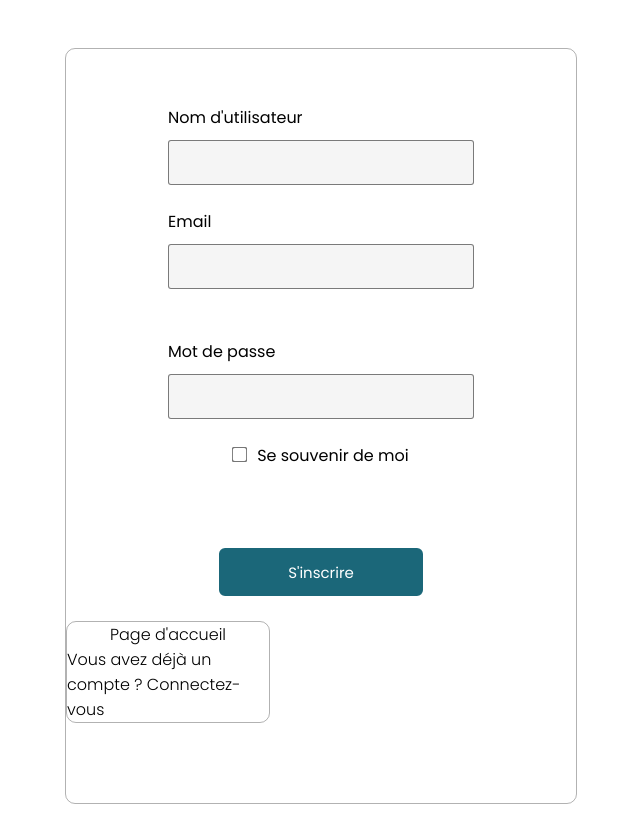
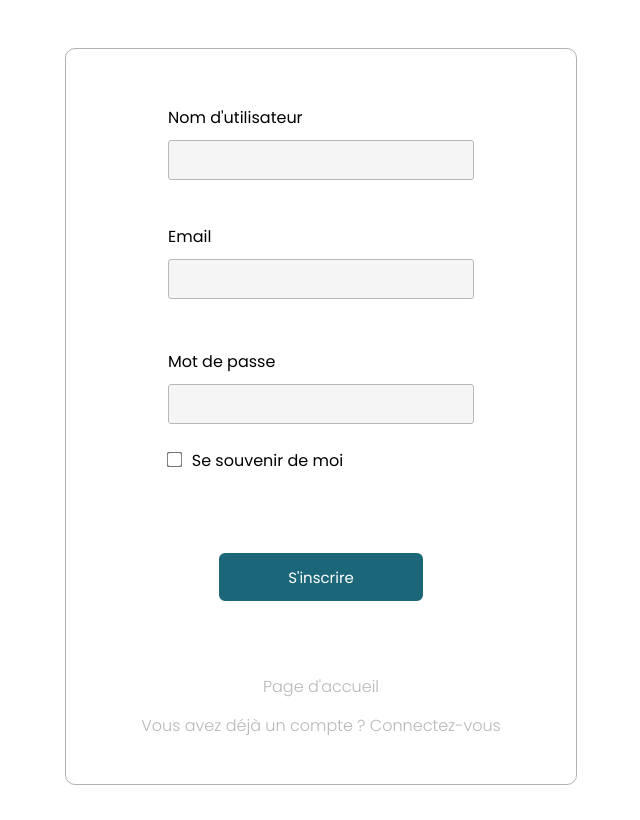
Before and after one commit to Luna-bf/Trouver-ma-traduction, a PHP site: page /front/signup.php in a window 1280 px wide. Shown: the whole page, without its empty margins (319-959 px from the left). After the commit the page ends 785 px from the top, so only its background shows below. Run offline with PHP 8.4, Linux system fonts and the light colour scheme.

Commit message:
Updated css (forms and general style)

```diff
--- a/css/form.css
+++ b/css/form.css
@@ -230,19 +230,13 @@ label {
 }
 
 #forgotten-password {
-    text-decoration: underline;
     font-weight: 400;
     margin: 7px 0 30px 0;
 }
 
 #remember {
     flex-direction: row;
-    margin: 0 auto;
     margin-top: 1.5em;
-}
-
-#remember:hover {
-    cursor: pointer;
 }
 
 #remember-input {
@@ -250,9 +244,9 @@ label {
 }
 
 .form-input {
-    border: 1px solid rgba(0, 0, 0, 0.5);
+    border: 1px solid #B8B8B8;
     border-radius: 3px;
-    height: 45px;
+    height: 40px;
     direction: left;
     text-indent: 10px;
     background-color: #F5F5F5;
@@ -272,6 +266,10 @@ input[type=checkbox]:hover {
 
 input[type="checkbox"]:checked {
     accent-color: #1B6779;
+}
+
+#username {
+    margin-bottom: 20px;
 }
 
 .submit-btn {
@@ -298,25 +296,12 @@ input[type="checkbox"]:checked {
     flex-direction: column;
     justify-content: center;
     align-items: center;
-    border: 1px solid rgba(0, 0, 0, 0.3);
-    border-radius: 10px;
-    width: 40%;
-    margin-bottom: 3em;
+    margin-top: 3em;
 }
 
-#account-p {
-    margin-top: 2em;
-}
-
-.other-btn {
-    font-weight: 400;
-    background-color: #fff;
-    color: #1B6779;
-    border: 2px solid #1B6779;
-    text-align: center;
-    padding: 0.7em 4em 0.7em 4em;
-    border-radius: 6px;
-    margin : 15px auto 25px auto; /*Raccourci pour : margin: 0 auto; , margin-top: 80px;*/
+.account-parent a {
+    margin-bottom: 14px;
+    color: #B8B8B8;
 }
 
 .incorrect {
--- a/css/style.css
+++ b/css/style.css
@@ -256,25 +256,22 @@ nav ul {
     text-decoration: none;
 }
 
-nav ul li a {
+a {
     text-decoration: none;
     color: #000000;
     padding: 0 5px;
     transition: none;
 }
 
-nav ul li a:hover {
-    list-style: none;
+a:hover {
     text-decoration: none;
     color: #B5C7EB;
-    border-radius: 5px;
 }
 
-nav ul li a:focus {
+a:active {
     list-style: none;
-    color: var(--nav-a-focus-color);
     text-decoration: underline;
-    border-radius: 5px;
+    color: #B5C7EB;
 }
 
 #nav-ul {
```
